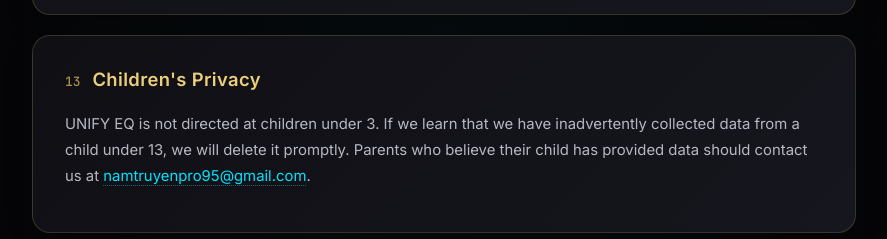
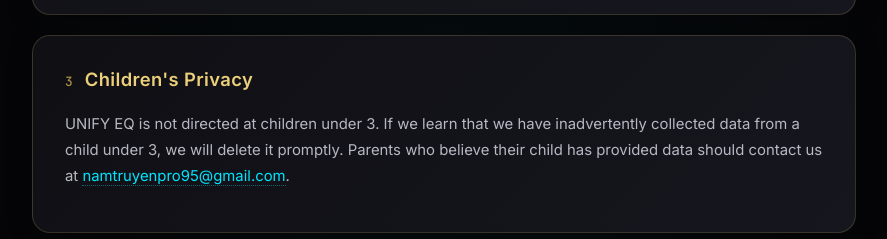
Before and after one commit to buitruyenpro/unify-eq-policy, a plain HTML site: page index.html in a window 1280 px wide. Shown: the part 7145-7384 px from the top of the page, without its empty margins (196-1083 px from the left). Drawn offline with Linux system fonts and the light colour scheme.

Commit message:
Update section number for Children's Privacy

```diff
--- a/index.html
+++ b/index.html
@@ -456,8 +456,8 @@
     </section>
 
     <section>
-        <h2><span class="num">13</span>Children's Privacy</h2>
-        <p>UNIFY EQ is not directed at children under 3. If we learn that we have inadvertently collected data from a child under 13, we will delete it promptly. Parents who believe their child has provided data should contact us at <a href="mailto:namtruyenpro95@gmail.com">namtruyenpro95@gmail.com</a>.</p>
+        <h2><span class="num">3</span>Children's Privacy</h2>
+        <p>UNIFY EQ is not directed at children under 3. If we learn that we have inadvertently collected data from a child under 3, we will delete it promptly. Parents who believe their child has provided data should contact us at <a href="mailto:namtruyenpro95@gmail.com">namtruyenpro95@gmail.com</a>.</p>
     </section>
 
     <section>
```
